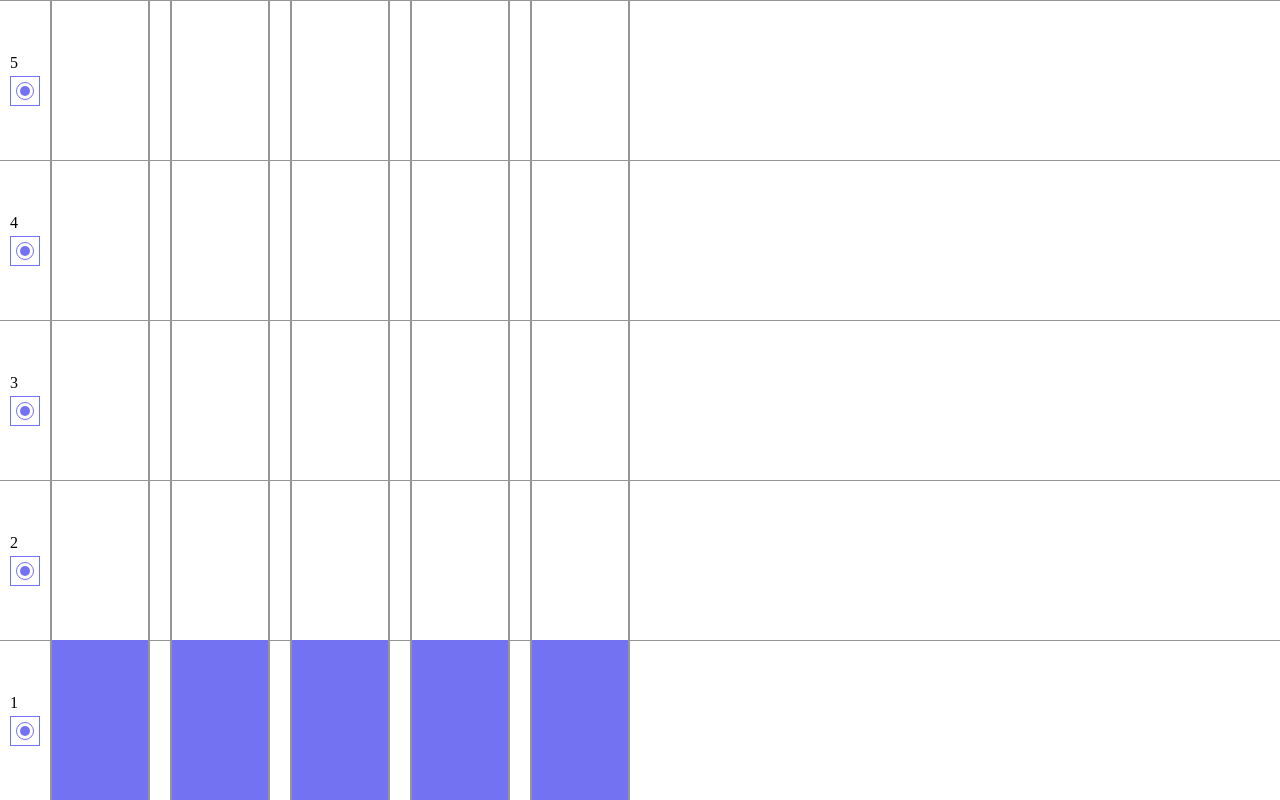
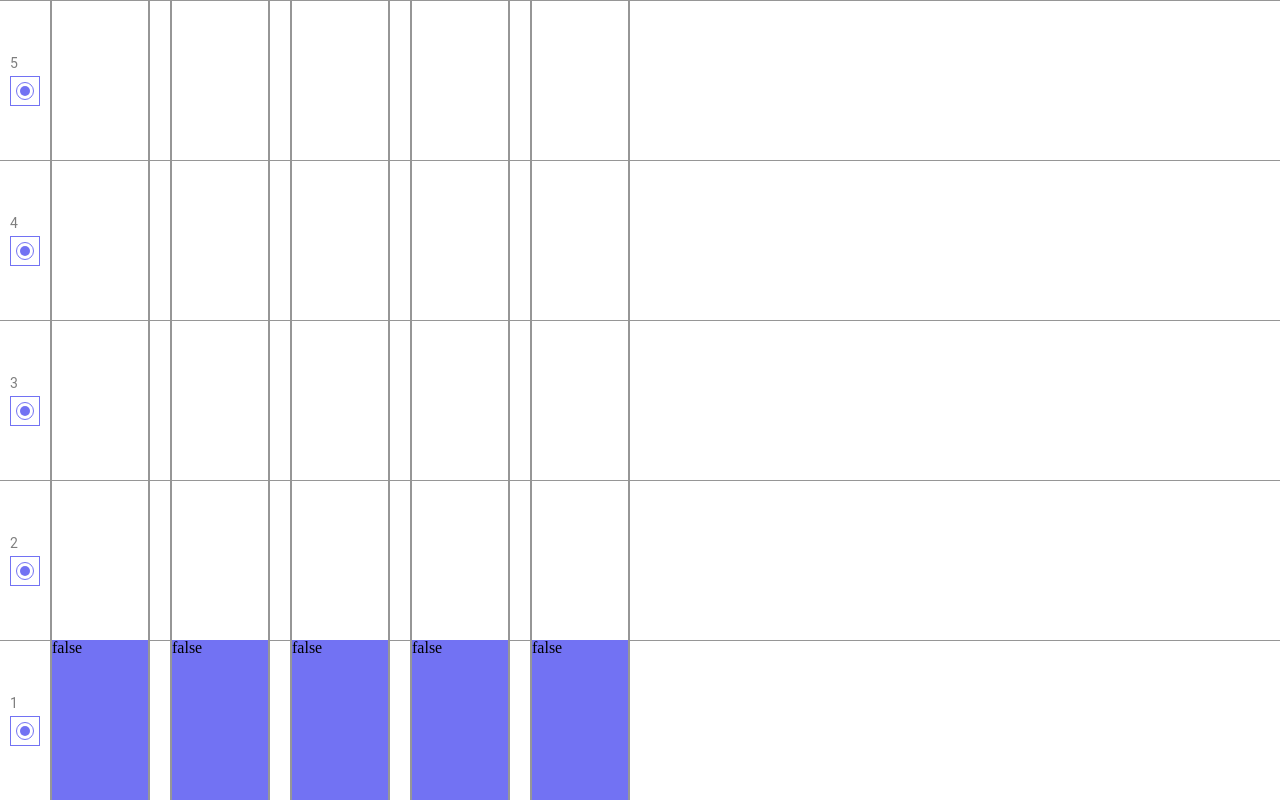
Before and after one commit to zema188/trueconf-testovoe, a Vue app: page / in a window 1280 px wide. Built offline with nearby package versions, Linux system fonts and the light colour scheme.

Commit message:
add: call function for floor button

```diff
--- a/src/App.vue
+++ b/src/App.vue
@@ -6,15 +6,16 @@
           v-for="(floor, index) in params.floors"
           :key="index"
           :number="index"
-          @callElevator="(number) => callElevator(number)"
+          @callElevator="(numberFloor) => callElevator(numberFloor)"
         >
         </the-floor>
       </div>
-      <div class="building__elevators-list" :style="{ minHeight: buildHeight + 'px'}">
+      <div class="building__elevators-list" :style="{ minHeight: buildMinHeight + 'px'}">
         <the-elevator
-          v-for="(elevator, index) in params.elevator"
+          v-for="(elevator, index) in elevators"
           :key="index"
           :floorHeightPercent="floorHeightPercent"
+          :elevator="elevator"
         >
         </the-elevator>
       </div>
@@ -23,26 +24,62 @@
 </template>
 
 <script setup>
-import { computed } from 'vue'
+import { computed, onMounted, ref } from 'vue'
 import TheElevator from './components/TheElevator.vue'
 import TheFloor from './components/TheFloor.vue'
 
 const params = {
   floors: 5,
-  elevator: 5
+  elevators: 5
 }
+
+let elevators = ref([])
 
 const floorHeightPercent = computed(() => {
   return 100 / params.floors
 })
 
-const buildHeight = computed(() => {
+const buildMinHeight = computed(() => {
   return params.floors * 90
 })
 
-const callElevator = (number) => {
-  console.log(number)
+const callElevator = (numberFloor) => {
+  const nearestElevator = findNearestElevator(numberFloor)
+  if(nearestElevator) {
+    nearestElevator.state = 'called'
+    nearestElevator.floor_call = numberFloor
+  }
 }
+
+function findNearestElevator(floor) {
+  const availableElevators = elevators.value.filter(elevator => elevator.state === "free");
+
+  if (availableElevators.length === 0) {
+    return null;
+  }
+
+  return availableElevators.reduce((closestElevator, elevator) => {
+    const distance = Math.abs(elevator.current_floor - floor);
+    const closestDistance = Math.abs(closestElevator.current_floor - floor);
+    return distance < closestDistance ? elevator : closestElevator;
+  });
+}
+
+const initBuilding = () => {
+  const elevatorsInfo = localStorage.getItem('elevators')
+  if(!elevatorsInfo) {
+    for (let i = 0; i < params.elevators; i++) {
+      elevators.value.push({id: i, current_floor: 0, state: 'free', floor_call: null})
+      localStorage.setItem('elevators', JSON.stringify(elevators.value))
+    }
+  } else {
+    elevators.value = [...JSON.parse(elevatorsInfo)]
+  }
+}
+
+onMounted(() => {
+  initBuilding()
+})
 
 </script>
 
@@ -78,6 +115,7 @@ const callElevator = (number) => {
       border-left: 2px solid #969696;
       border-right: 2px solid #969696;
       position: relative;
+      pointer-events: all;
     }
     &__elevator-cabin {
       width: 100%;
--- a/src/components/TheElevator.vue
+++ b/src/components/TheElevator.vue
@@ -1,16 +1,42 @@
 <template>
-    <div class="building__elevator">
-        <div class="building__elevator-cabin" :style="{ height: props.floorHeightPercent + '%'}"></div>
+    <div class="building__elevator"
+        :class="{ called: props.elevator.state === 'called'}"
+    >
+        <div class="building__elevator-cabin"
+            :style="{ height: props.floorHeightPercent + '%', bottom: elevator.floor_call * floorHeightPercent  + '%'}"
+        >
+        {{ props.elevator.state === 'called' }}
+        </div>
     </div>
 </template>
 
 <script setup>
+import { onMounted, watch } from "vue"
+
 const props = defineProps({
     floorHeightPercent: {
         type: Number,
         required: true,
+    },
+    elevator: {
+        type: Object,
+        required: true,
     }
 })
+
+watch(
+      () => props.elevator,
+      () => {
+
+      },
+      { deep: true }
+    );
+onMounted(() => {
+    if(props.elevator === 'called') {
+        true
+    }
+})
+
 </script>
 
 <style lang="scss" scoped>
--- a/src/components/TheFloor.vue
+++ b/src/components/TheFloor.vue
@@ -1,11 +1,11 @@
 <template>
     <div class="building__floor">
-        <div class="building__floor-btn"
+        <button class="building__floor-btn"
             @click="callElevator()"
         >
             {{ props.number + 1}}
             <span></span>
-        </div>
+        </button>
     </div>
 </template>
 
```
